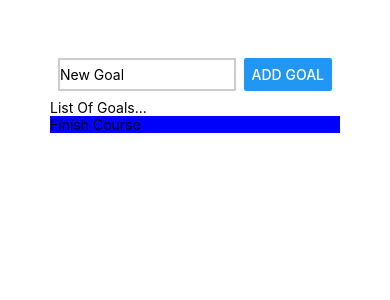
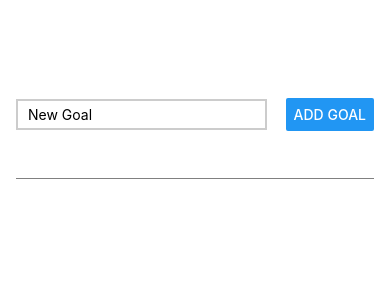
Before and after one commit to titusdmoore/RNcourse, a React Native app: screen / in a window 390 px wide. Shown: the top 300 px of the page. Built offline with nearby package versions, Linux system fonts and the light colour scheme.

Commit message:
List styling

```diff
--- a/App.js
+++ b/App.js
@@ -1,19 +1,41 @@
 import { StatusBar } from 'expo-status-bar';
 import reactDom from 'react-dom';
-import { StyleSheet, Text, View, Button, TextInput } from 'react-native';
+import { StyleSheet, Text, View, Button, TextInput, ScrollView } from 'react-native';
+import { useState } from 'react';
 
 export default function App() {
+  const [enteredGoalText, setEnteredGoalText] = useState('');
+  const [goalsList, setGoalsList] = useState([]);
+
+  const goalInputHandler = (enteredText) => {
+    setEnteredGoalText(enteredText);
+    enteredText = ""
+  }
+
+  const addGoalHandler = () => {
+    setGoalsList(currentGoals => [...currentGoals, enteredGoalText]);
+  }
+
   return (
     <View style={styles.appContainer}>
       <View style={styles.inputContainer}>
-        <TextInput placeholder='New Goal' style={styles.textField} />
-        <Button title="Add Goal" />
+        <TextInput
+          placeholder='New Goal'
+          style={styles.textField}
+          onChangeText={goalInputHandler}
+        />
+        <Button title="Add Goal" onPress={addGoalHandler} />
       </View>
-      <View>
-        <Text>List Of Goals...</Text>
-        <View style={styles.goalCard}>
-          <Text>Finish Course</Text>
-        </View>
+      <View style={styles.goalsContainer}>
+        <ScrollView>
+          {goalsList.map((goal, index) => {
+            return (
+              <View style={styles.goalItemContainer}>
+                <Text style={styles.goalItemText} key={goal.concat('-', index)}>{goal}</Text>
+              </View>
+            )
+          })}
+        </ScrollView>
       </View>
     </View>
   );
@@ -21,21 +43,40 @@ export default function App() {
 
 const styles = StyleSheet.create({
   appContainer: {
-    padding: 50
+    paddingTop: 50,
+    paddingHorizontal: 16,
+    flex: 1,
   },
   inputContainer: {
+    flex: 1,
     flexDirection: 'row',
     justifyContent: 'space-between',
-    padding: 8
+    alignItems: 'center',
+    marginBottom: 24,
+    borderBottomWidth: 1,
+    borderBottomColor: 'gray'
   },
   textField: {
-    width: '80%',
+    width: '70%',
     borderWidth: 2,
     borderColor: '#ccc',
     marginRight: 8,
+    paddingVertical: 5,
+    paddingHorizontal: 10
   },
-  goalCard: {
+  goalsContainer: {
+    flex: 5,
+  },
+  goalItemContainer: {
     backgroundColor: 'blue',
-    color: 'white',
+    marginBottom: 5,
+    padding: 10,
+    borderRadius: 3
+  },
+  goalItemText: {
+    color: 'white'
+  },
+  flexBreak: {
+    flexBasis: '100%'
   }
 });
--- a/package.json
+++ b/package.json
@@ -14,7 +14,7 @@
     "expo-status-bar": "~1.3.0",
     "react": "17.0.2",
     "react-dom": "17.0.2",
-    "react-native": "0.68.1",
+    "react-native": "0.68.2",
     "react-native-web": "0.17.7"
   },
   "devDependencies": {
```
Also changed, not shown: 1 other file (tests, documents, lock files or other folders).
